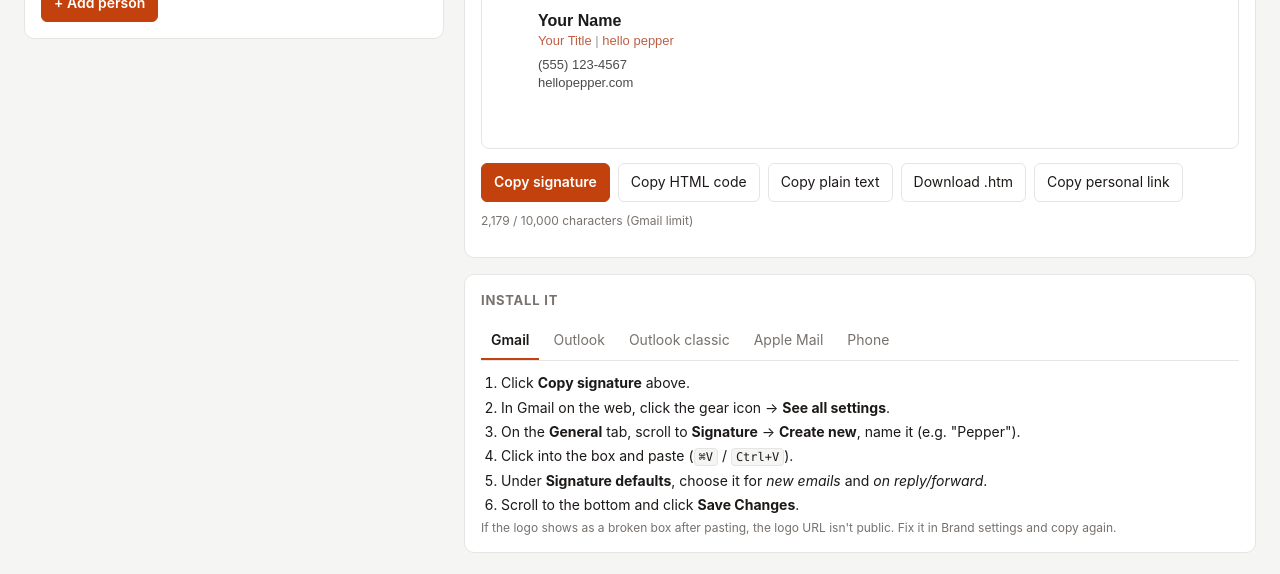
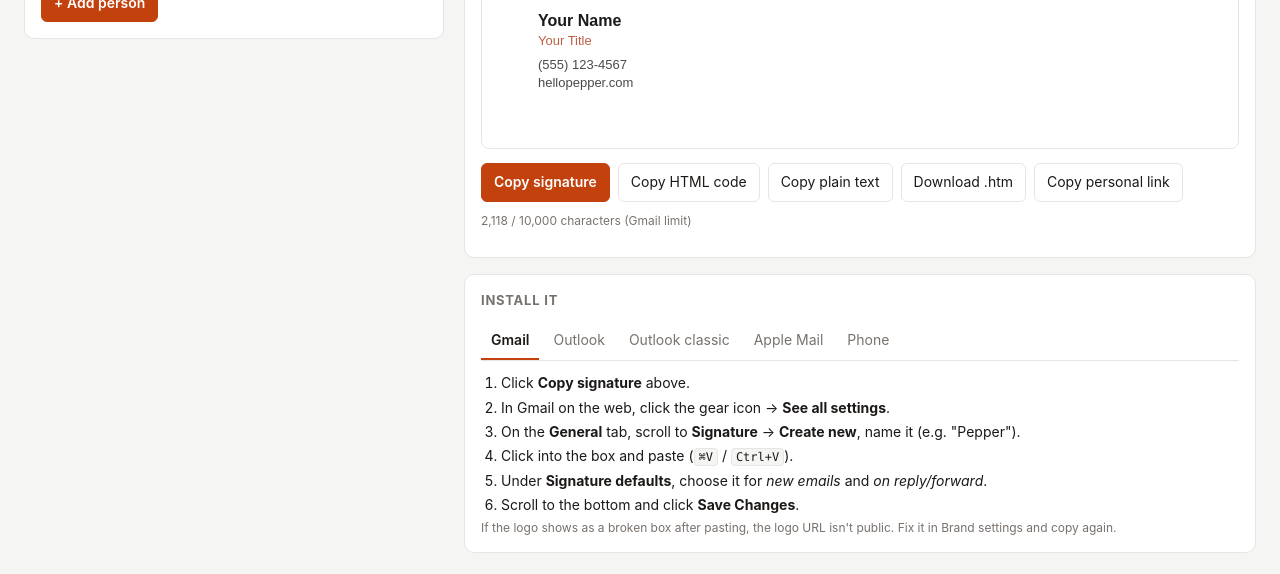
Before and after one commit to jasonsherwood-pepper/email-signature-creator, a plain HTML site: page index.html in a window 1280 px wide. Shown: the part 226-800 px from the top of the page. Drawn offline with Linux system fonts and the light colour scheme.

Commit message:
Drop company name after title
Co-Authored-By: Claude Opus 5.5 <noreply@anthropic.com>

```diff
--- a/index.html
+++ b/index.html
@@ -331,7 +331,7 @@ function buildSignature(p, s){
   // Text block
   let rows = '';
   if(p.name)  rows += cell(esc(p.name), 'font-size:16px;line-height:22px;font-weight:bold;color:#1a1a1a;');
-  if(p.title) rows += cell(esc(p.title) + (s.company ? `<span style="color:#9a9a9a;">&nbsp;|&nbsp;</span>${esc(s.company)}` : ''), `font-size:13px;line-height:18px;color:${color};padding-bottom:6px;`);
+  if(p.title) rows += cell(esc(p.title), `font-size:13px;line-height:18px;color:${color};padding-bottom:6px;`);
   const linkStyle = 'color:#4a4a4a;text-decoration:none;';
   const tel = telHref(p.phone);
   if(p.phone) rows += cell(tel ? `<a href="${tel}" style="${linkStyle}">${esc(p.phone)}</a>` : esc(p.phone), 'font-size:13px;line-height:18px;color:#4a4a4a;');
@@ -371,7 +371,7 @@ function buildSignature(p, s){
 function buildPlain(p, s){
   const lines = [];
   if(p.name) lines.push(p.name);
-  if(p.title) lines.push(p.title + (s.company ? ' | ' + s.company : ''));
+  if(p.title) lines.push(p.title);
   if(p.phone) lines.push(p.phone);
   if(p.showEmail && p.email) lines.push(p.email);
   const site = safeUrl(s.website); if(site) lines.push(prettyUrl(site));
```
